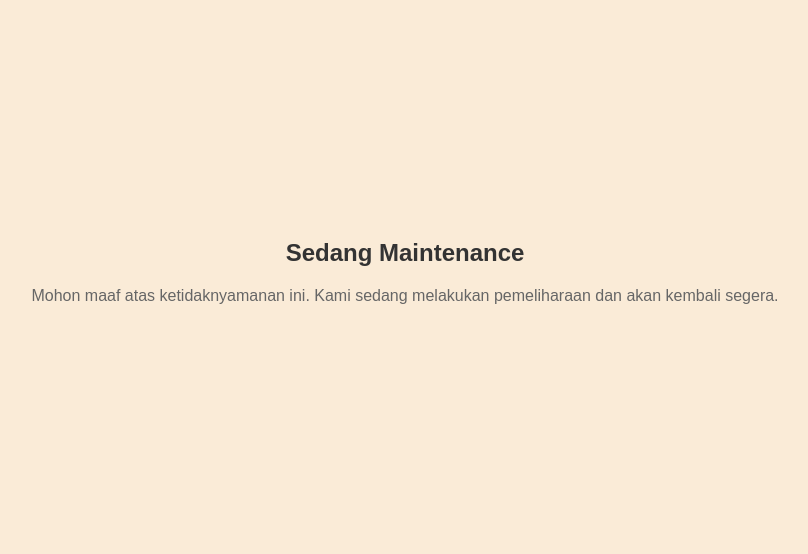
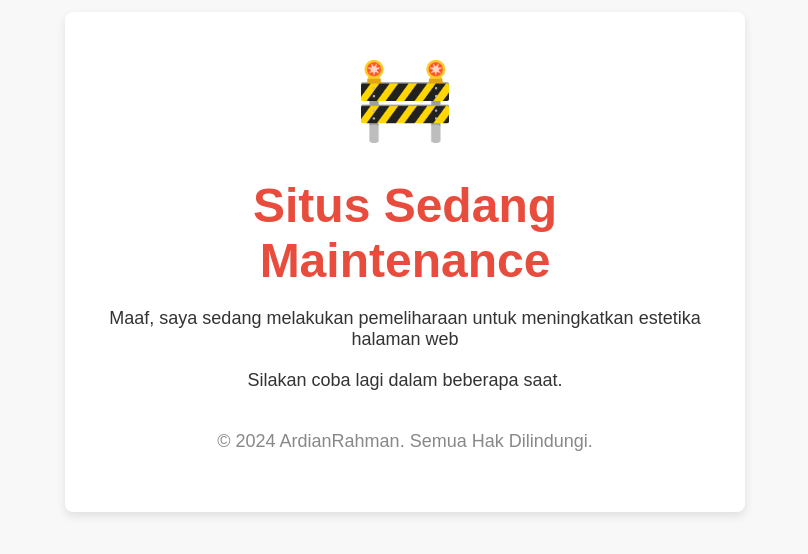
Before and after one commit to ardianrahman405/ardian, a plain HTML site: page index.html in a window 1280 px wide. Shown: the part 138-692 px from the top of the page, without its empty margins (235-1043 px from the left). Drawn offline with Linux system fonts and the light colour scheme.

Commit message:
Add files via upload

```diff
--- a/index.html
+++ b/index.html
@@ -1,31 +1,61 @@
 <!DOCTYPE html>
-<html lang="en">
+<html lang="id">
 <head>
     <meta charset="UTF-8">
     <meta name="viewport" content="width=device-width, initial-scale=1.0">
-    <title>Maintenance Page</title>
+    <meta http-equiv="X-UA-Compatible" content="ie=edge">
+    <title>Situs Sedang Maintenance</title>
     <style>
         body {
-            background-color: antiquewhite;
+            font-family: Arial, sans-serif;
+            background-color: #f8f8f8;
+            margin: 0;
+            padding: 0;
             display: flex;
             justify-content: center;
             align-items: center;
             height: 100vh;
-            font-family: Arial, sans-serif;
             text-align: center;
-        }
-        h2 {
             color: #333;
         }
+        .container {
+            background-color: #fff;
+            border-radius: 8px;
+            box-shadow: 0 4px 10px rgba(0, 0, 0, 0.1);
+            padding: 40px;
+            width: 80%;
+            max-width: 600px;
+        }
+        h1 {
+            font-size: 48px;
+            color: #e74c3c;
+            margin-bottom: 20px;
+        }
         p {
-            color: #666;
+            font-size: 18px;
+            margin-bottom: 20px;
+        }
+        .icon {
+            font-size: 80px;
+            color: #e74c3c;
+            margin-bottom: 20px;
+        }
+        .footer {
+            margin-top: 40px;
+            font-size: 14px;
+            color: #888;
         }
     </style>
 </head>
 <body>
-    <div>
-        <h2>Sedang Maintenance</h2>
-        <p>Mohon maaf atas ketidaknyamanan ini. Kami sedang melakukan pemeliharaan dan akan kembali segera.</p>
+    <div class="container">
+        <div class="icon">🚧</div>
+        <h1>Situs Sedang Maintenance</h1>
+        <p>Maaf, saya sedang melakukan pemeliharaan untuk meningkatkan estetika halaman web</p>
+        <p>Silakan coba lagi dalam beberapa saat.</p>
+        <div class="footer">
+            <p>&copy; 2024 ArdianRahman. Semua Hak Dilindungi.</p>
+        </div>
     </div>
 </body>
 </html>
```
